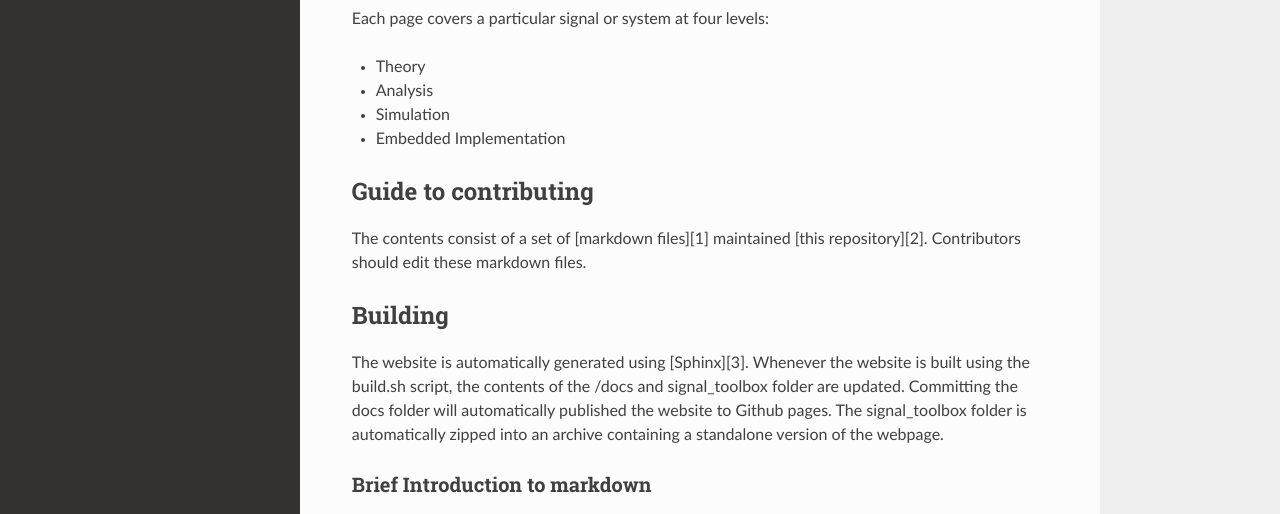
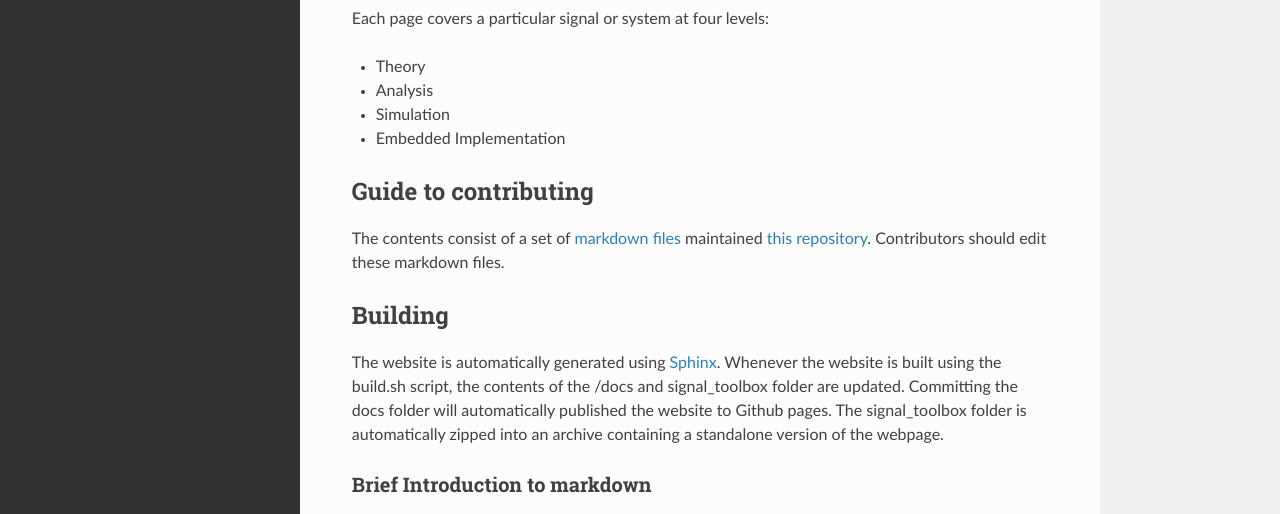
Before and after one commit to danjacobellis/signal-toolbox, a plain HTML site: page docs/overview.html in a window 1280 px wide. Shown: the part 229-743 px from the top of the page. Drawn offline with nearby package versions, Linux system fonts and the light colour scheme.

Commit message:
fixed link

```diff
--- a/docs/overview.html
+++ b/docs/overview.html
@@ -184,11 +184,11 @@
 </ul>
 <div class="section" id="guide-to-contributing">
 <h2>Guide to contributing<a class="headerlink" href="#guide-to-contributing" title="Permalink to this headline">¶</a></h2>
-<p>The contents consist of a set of [markdown files][1] maintained [this repository][2]. Contributors should edit these markdown files.</p>
+<p>The contents consist of a set of <a class="reference external" href="https://en.wikipedia.org/wiki/Markdown">markdown files</a> maintained <a class="reference external" href="https://github.com/danjacobellis/signal-toolbox">this repository</a>. Contributors should edit these markdown files.</p>
 </div>
 <div class="section" id="building">
 <h2>Building<a class="headerlink" href="#building" title="Permalink to this headline">¶</a></h2>
-<p>The website is automatically generated using [Sphinx][3]. Whenever the website is built using the build.sh script, the contents of the /docs and signal_toolbox folder are updated. Committing the docs folder will automatically published the website to Github pages. The signal_toolbox folder is automatically zipped into an archive containing a standalone version of the webpage.</p>
+<p>The website is automatically generated using <a class="reference external" href="https://en.wikipedia.org/wiki/Sphinx_(documentation_generator)">Sphinx</a>. Whenever the website is built using the build.sh script, the contents of the /docs and signal_toolbox folder are updated. Committing the docs folder will automatically published the website to Github pages. The signal_toolbox folder is automatically zipped into an archive containing a standalone version of the webpage.</p>
 <div class="section" id="brief-introduction-to-markdown">
 <h3>Brief Introduction to markdown<a class="headerlink" href="#brief-introduction-to-markdown" title="Permalink to this headline">¶</a></h3>
 <div class="section" id="equations">
```
Also changed, not shown: docs/searchindex.js (+1 -1 lines), docs/_sources/overview.md.txt, 1 other file.
